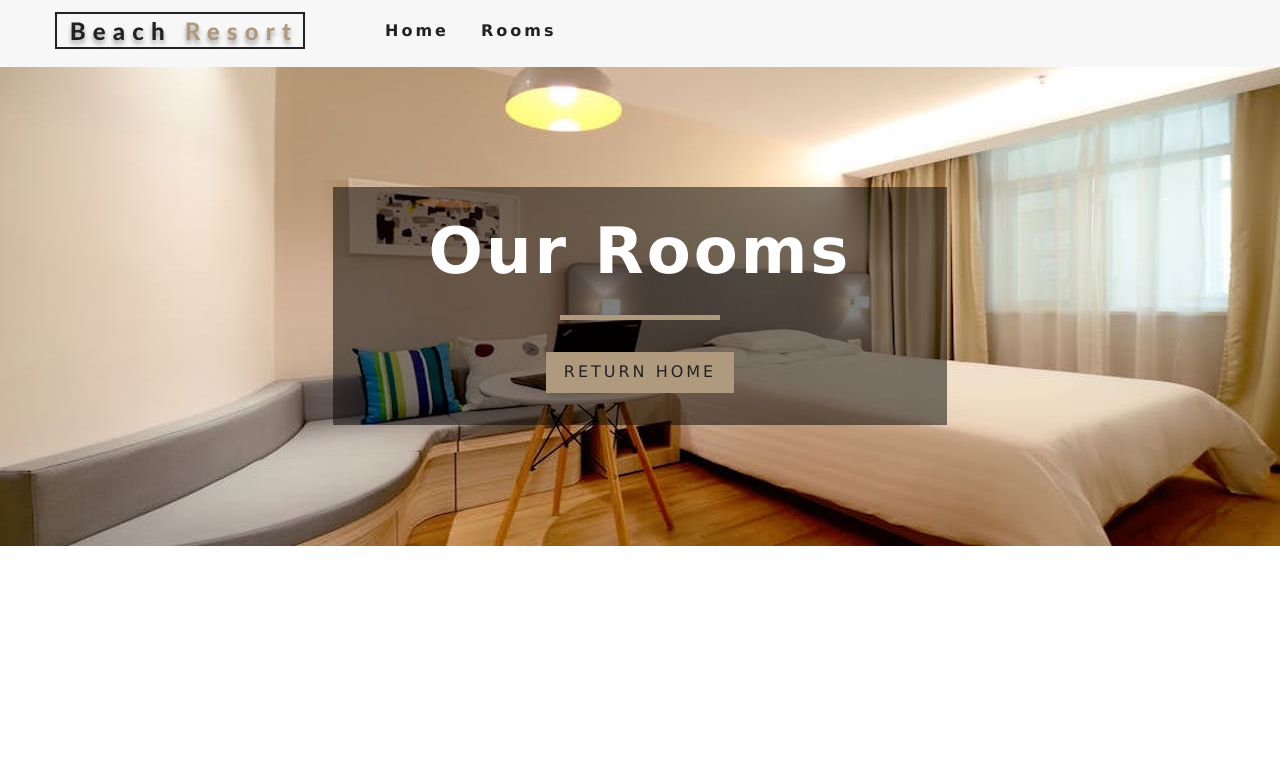
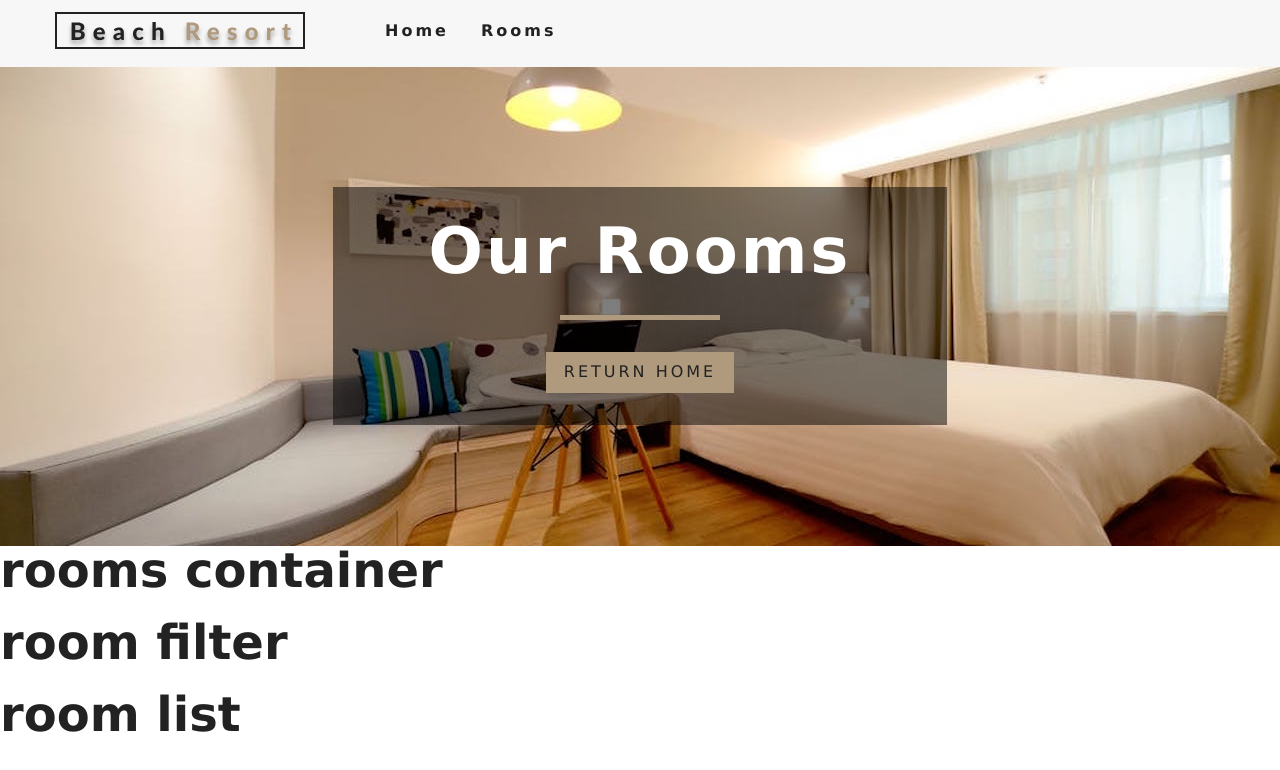
Before and after one commit to DevIvaylo/book-a-room-react-app, a React (Create React App) app: page /rooms in a window 1280 px wide. Shown: the top 770 px of the page. Built offline with nearby package versions, Linux system fonts and the light colour scheme.

Commit message:
creating RoomList, RoomFilter, RoomContainer components, and applying consumer from context api in a functional based component

```diff
--- /dev/null
+++ b/src/components/RoomFilter.js
@@ -0,0 +1,11 @@
+import React from 'react';
+
+const RoomFilter = () => {
+    return (
+        <>
+            <h1>room filter</h1>
+        </>
+    )
+};
+
+export default RoomFilter;
--- /dev/null
+++ b/src/components/RoomList.js
@@ -0,0 +1,11 @@
+import React from 'react';
+
+const RoomList = () => {
+    return (
+        <>
+            <h1>room list </h1>
+        </>
+    )
+};
+
+export default RoomList;
--- a/src/components/Rooms.js
+++ b/src/components/Rooms.js
@@ -2,6 +2,7 @@ import React from 'react';
 import Header from "./shared/Header";
 import Banner from "./shared/Banner";
 import {Link} from "react-router-dom";
+import RoomsContainer from "./RoomsContainer";
 
 const Rooms = () => {
     return (
@@ -11,6 +12,7 @@ const Rooms = () => {
                     <Link to='/' className='btn-primary'>return home</Link>
                 </Banner>
             </Header>
+            <RoomsContainer/>
         </>
     )
 };
--- /dev/null
+++ b/src/components/RoomsContainer.js
@@ -0,0 +1,30 @@
+import React from 'react';
+import RoomList from "./RoomList";
+import RoomFilter from "./RoomFilter";
+import {RoomConsumer} from "../Context";
+import Loading from "./shared/Loading";
+
+const RoomsContainer = () => {
+    return (
+        <RoomConsumer>
+            {
+                (value) => {
+                    const {loading, sortedRooms, rooms} = value;
+                    if (loading) {
+                        return <Loading/>;
+                    }
+                    console.log('value', value);
+                    return (
+                        <>
+                            <h1> rooms container</h1>
+                            <RoomFilter rooms={rooms}/>
+                            <RoomList rooms={sortedRooms}/>
+                        </>
+                    )
+                }
+            }
+        </RoomConsumer>
+    )
+};
+
+export default RoomsContainer;
```
